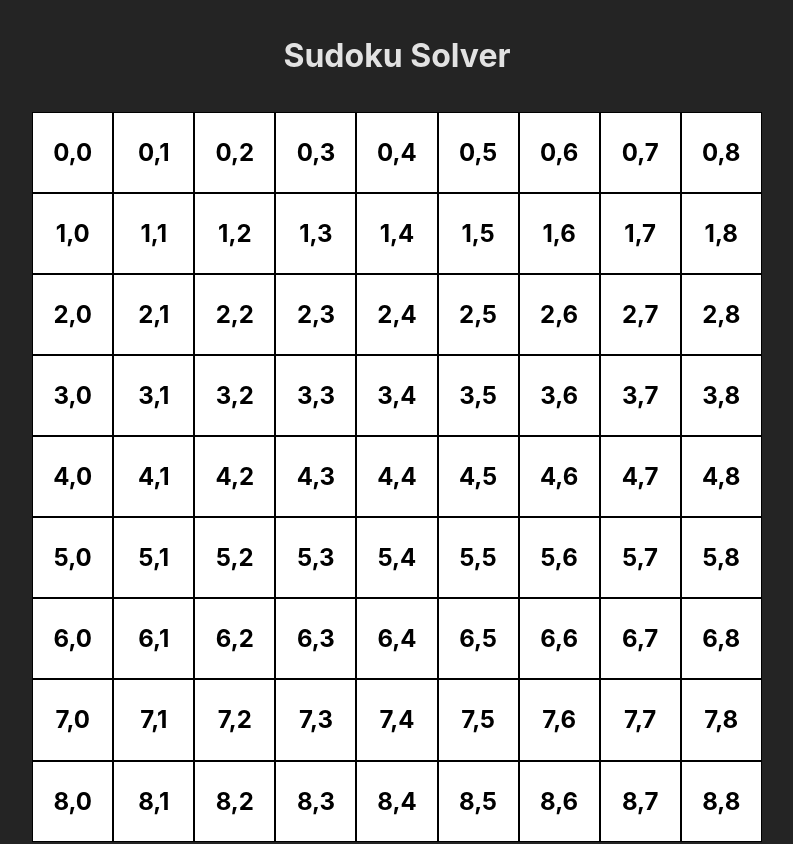
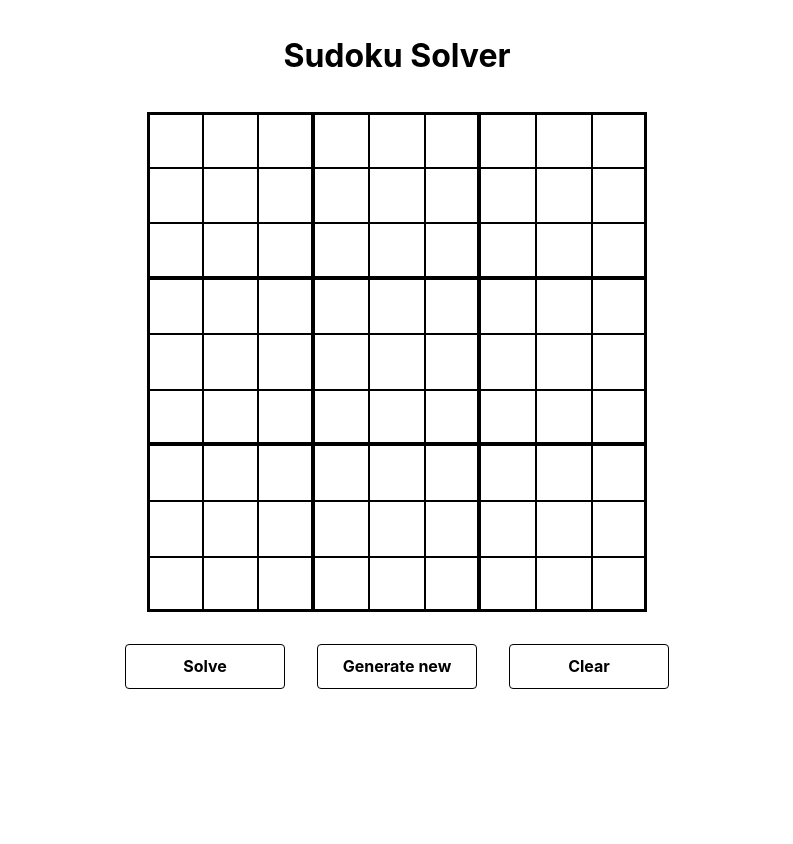
Before and after one commit to bug-end/sudoku-solver, a React (Vite) app: page / in a window 1280 px wide. Shown: the top 844 px of the page, without its empty margins (243-1036 px from the left). After the commit the page ends 800 px from the top, so only its background shows below. Built offline with nearby package versions, Linux system fonts and the light colour scheme.

Commit message:
adding grid initial state

```diff
--- a/src/components/SudokuGrid/SudokuGrid.module.scss
+++ b/src/components/SudokuGrid/SudokuGrid.module.scss
@@ -1,15 +1,7 @@
 .wrapper {
   margin: 0 auto;
-  max-width: 60%;
+  max-width: 500px;
+  display: grid;
+  grid-template-columns: repeat(9, 1fr);
+  grid-template-rows: repeat(9, 1fr);
 }
-
-.row {
-  list-style: none;
-  margin: 0;
-  padding: 0;
-  display: flex;
-}
-
-.cell {
-  aspect-ratio: 1/1;
-}
--- a/src/components/SudokuGrid/SudokuGrid.tsx
+++ b/src/components/SudokuGrid/SudokuGrid.tsx
@@ -1,3 +1,5 @@
+import { useState } from 'react';
+
 import { SudokuInput } from '@components/SudokuInput/SudokuInput';
 
 import styles from './SudokuGrid.module.scss';
@@ -15,18 +17,27 @@ const initialState = [
 ];
 
 export const SudokuGrid: React.FC = () => {
-  console.log('initialState', initialState);
+  const [sudokuGrid, setSudokuGrid] = useState(initialState);
+  console.log('sudokuGrid', sudokuGrid);
+
+  const handleChange = () => {
+    // TODO: add logic + validation
+  };
+
   return (
     <div className={styles.wrapper}>
-      {initialState.map((row, rowIndex) => (
-        <ol key={rowIndex} className={styles.row}>
-          {row.map((cell, cellIndex) => (
-            <li key={cellIndex} className={styles.cell}>
-              <SudokuInput value={cell || `${rowIndex},${cellIndex}`} onChange={() => {}} />
-            </li>
-          ))}
-        </ol>
-      ))}
+      {sudokuGrid.map((row, rowIndex) =>
+        row.map((cell, cellIndex) => (
+          <SudokuInput
+            key={`cell-${rowIndex}-${cellIndex}`}
+            id={`cell-${rowIndex}-${cellIndex}`}
+            data-row={rowIndex}
+            data-cell={cellIndex}
+            value={cell}
+            onChange={handleChange}
+          />
+        )),
+      )}
     </div>
   );
 };
--- a/src/styles/main.scss
+++ b/src/styles/main.scss
@@ -8,6 +8,6 @@
   font-family: Inter, system-ui, Avenir, Helvetica, Arial, sans-serif;
   line-height: 1.5;
   font-weight: 400;
-  color: rgba(255, 255, 255, 0.87);
-  background-color: #242424;
+  color: #000;
+  background-color: #fff;
 }
```
